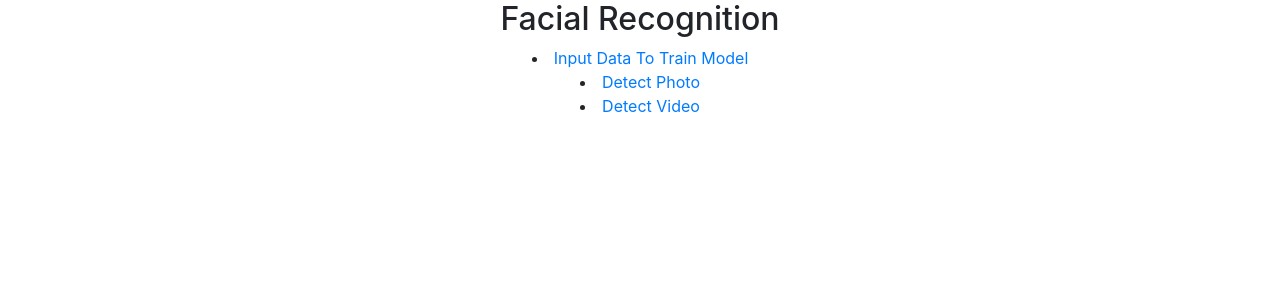
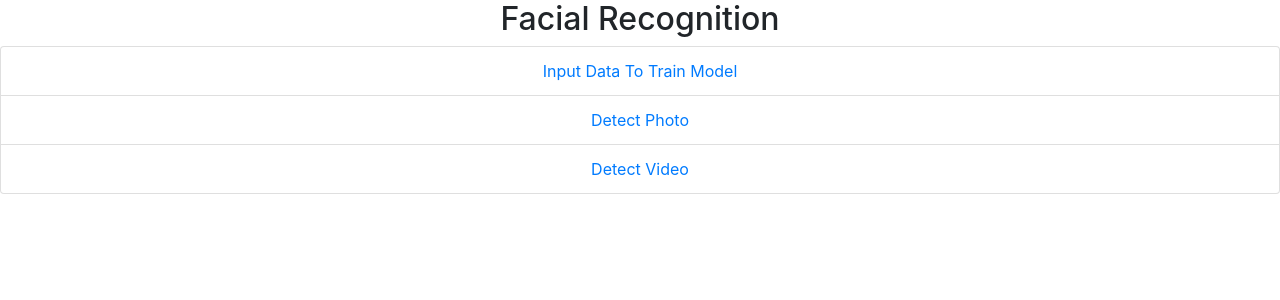
Before and after one commit to LuatPT/FaceMe, a React (Create React App) app: page / in a window 1280 px wide. Shown: the top 300 px of the page. Built offline with nearby package versions, Linux system fonts and the light colour scheme.

Commit message:
20201105 Update Theme

```diff
--- a/src/views/Home.js
+++ b/src/views/Home.js
@@ -4,17 +4,19 @@ import { Link } from 'react-router-dom';
 export default class Home extends Component {
   render() {
     return (
-      <div>
+      <div >
         <h2>Facial Recognition</h2>
-        <li>
+        <ul class="list-group" >
+          <li class="list-group-item">
             <Link to="/input">Input Data To Train Model</Link>
           </li>
-        <li>
+          <li class="list-group-item">
             <Link to="/photo">Detect Photo</Link>
           </li>
-        <li>
+          <li class="list-group-item">
             <Link to="/camera">Detect Video</Link>
           </li>
+        </ul>
       </div>
     );
   }
--- a/src/views/ImageInput.js
+++ b/src/views/ImageInput.js
@@ -193,7 +193,8 @@ class ImageInput extends Component {
           <p>Loading Complete 100%!!!</p>
         </div>
         <h2>{this.state.errorStatus === true ? "The imported images must be of good resolution " : ""}</h2>
-        <input type="text" ref={this.url} placeholder="Type your name..." />
+        <input type="text" ref={this.url} placeholder="Type your url..." />
+        <button type="button" class="btn btn-outline-success" onClick={() => this.changeInput(listData)}>Display Image</button>
         <div class="button-wrapper">
           <span class="label">
             Upload File
@@ -201,7 +202,7 @@ class ImageInput extends Component {
           <input type="file" ref={this.textInput} name="upload" id="upload" className="upload-box" placeholder="Upload File" onChange={() => this.handleFileChange(listData)} accept=".jpg, .jpeg, .png" />
         </div>
 
-        <button type="button" class="btn btn-outline-success" onClick={() => this.changeInput(listData)}>Ok</button>
+
         <MyImage drawBox={drawBox} imageURL={this.state.imageURL} />
       </div>
     );
--- a/src/views/Input.js
+++ b/src/views/Input.js
@@ -163,6 +163,7 @@ class Input extends Component {
           <h2>Tada!</h2>
           <p>Loading Complete 100%!!!</p>
         </div>
+        <h2>More file input, More exactly...</h2>
         <input type="text" placeholder="Please type name..." onChange={this.changeNameInput} /><br />
         <div class="button-wrapper">
           <span class="label">
--- a/src/views/MyImage.js
+++ b/src/views/MyImage.js
@@ -5,7 +5,7 @@ export default class MyImage extends Component {
     const { imageURL, drawBox } = this.props;
     // console.log(listData);
     return (
-      <div style={{ position: 'relative' }}>
+      <div style={{ position: 'relative' }} >
         <div style={{ position: 'absolute' }}>
           <img src={imageURL} alt="imageURL" />
         </div>
```
Also changed, not shown: package.json (line endings or trailing spaces), src/img/bg.jpg. Lines whose indentation alone changed are shown as unchanged.
